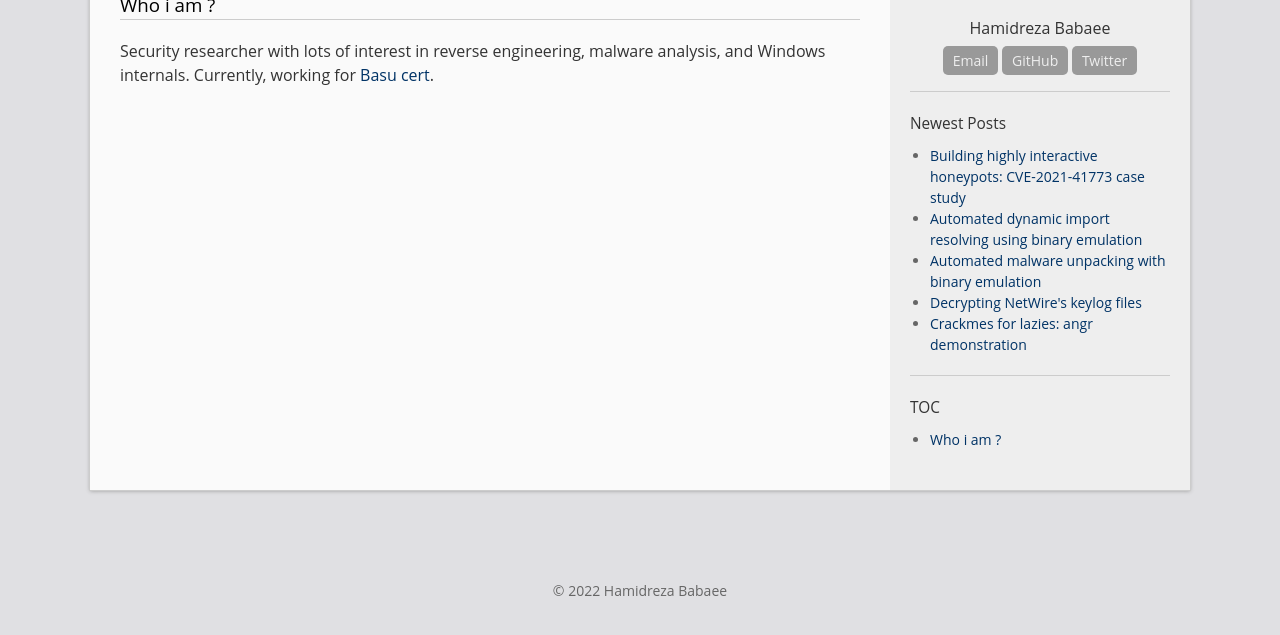
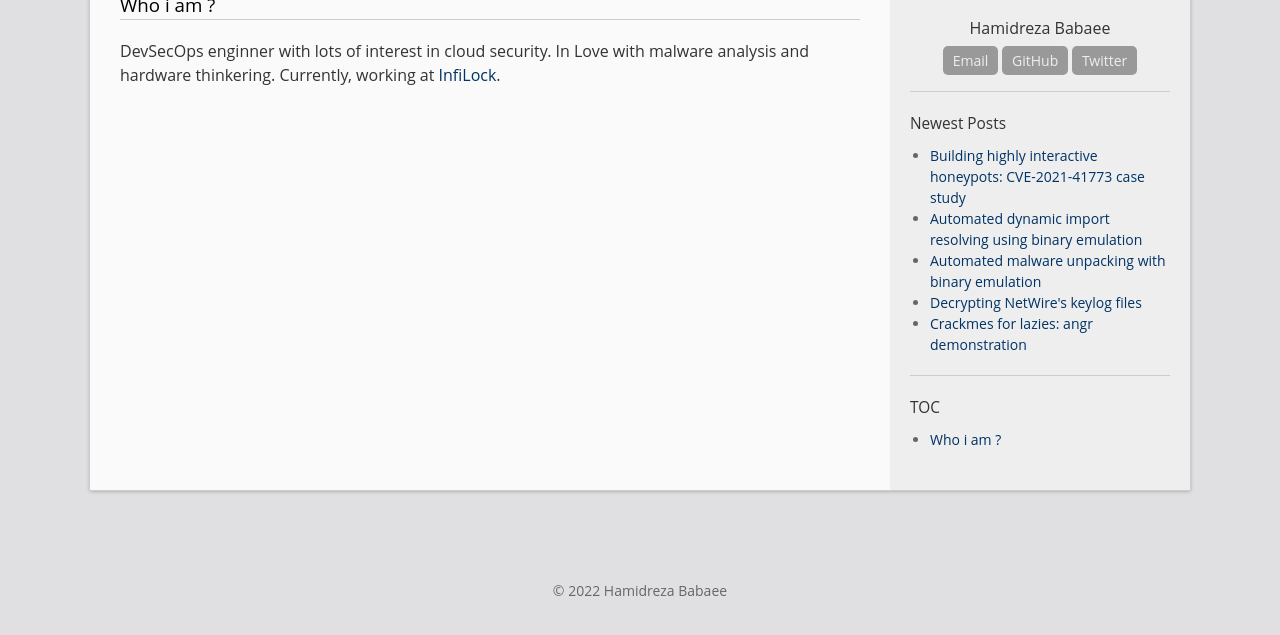
Before and after one commit to lopqto/lopqto.github.io, a Jekyll site: the page built from about.md, in a window 1280 px wide, cut to the strip 261-922 px from the top of the page. Shown: the top 635 px of the strip. Built offline with Jekyll 4.4.1, drawn with Linux system fonts in a browser that asks for light colours.

Commit message:
updated About page

```diff
--- a/about.md
+++ b/about.md
@@ -5,4 +5,5 @@ permalink: /about/
 ---
 
 ### Who i am ?
-Security researcher with lots of interest in reverse engineering, malware analysis, and Windows internals. Currently, working for [Basu cert](https://basucert.ir).
+
+DevSecOps enginner with lots of interest in cloud security. In Love with malware analysis and hardware thinkering. Currently, working at [InfiLock](https://infilock.io).
```
Also changed, not shown: 4 other files.
